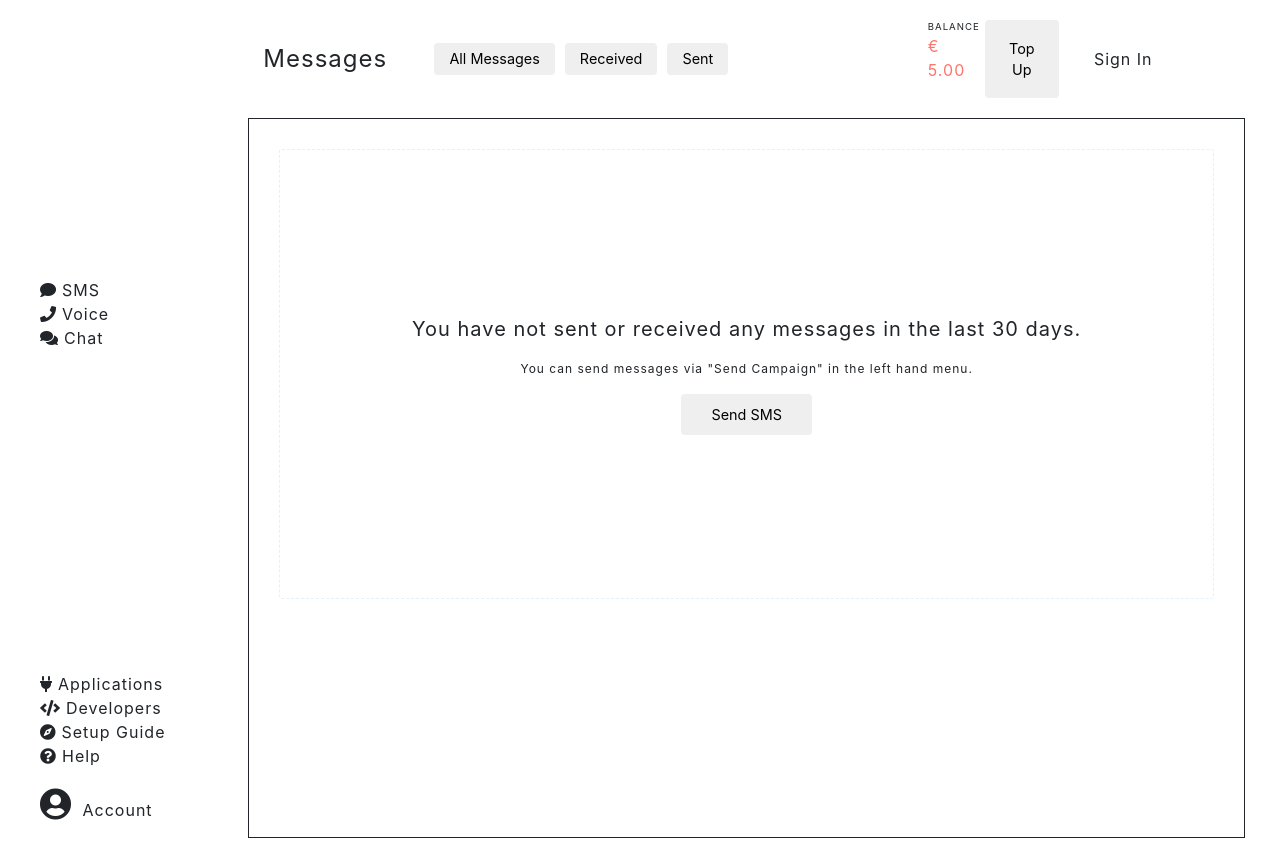
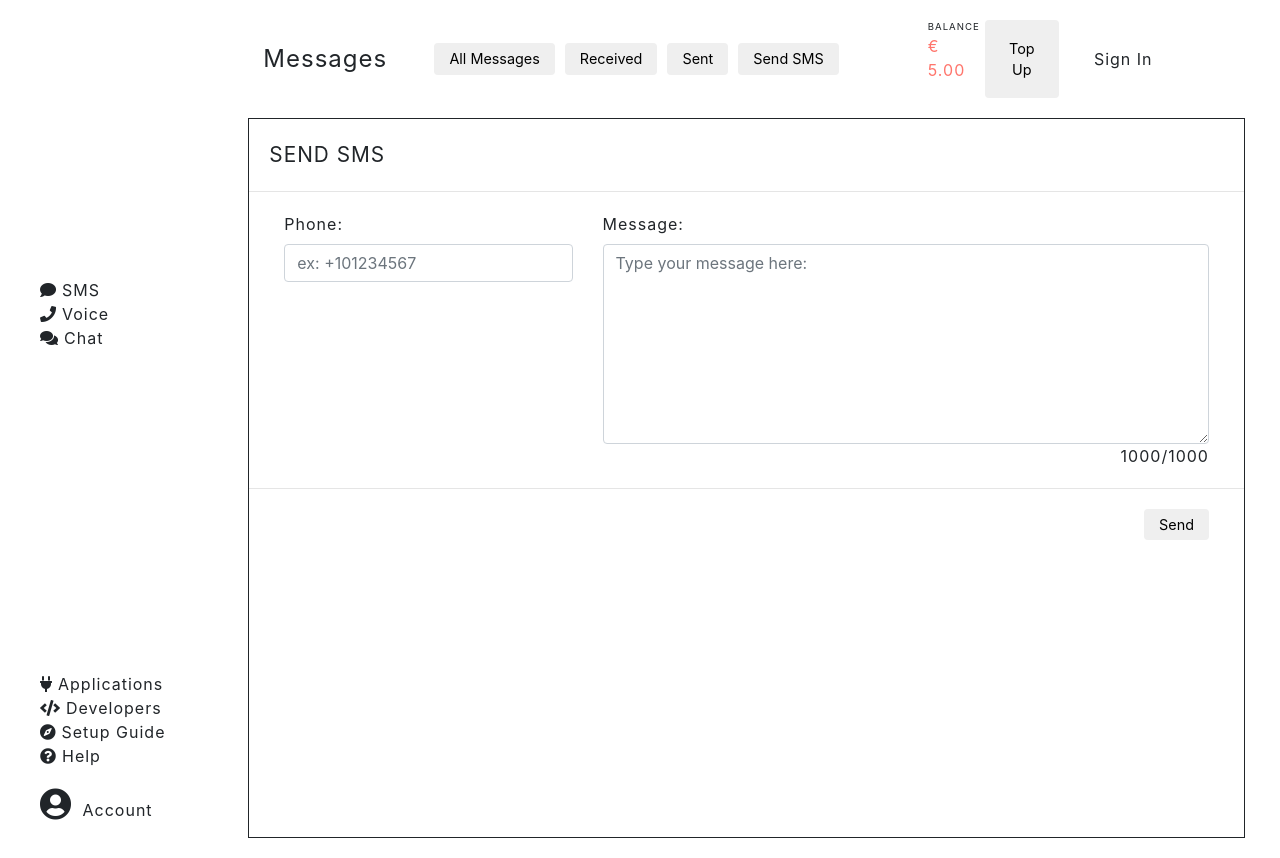
Before and after one commit to pablospaniard/MessageApp, a React (Create React App) app: page /send-sms in a window 1280 px wide. Built offline with nearby package versions, Linux system fonts and the light colour scheme.

Commit message:
send page, routing

```diff
--- a/src/components/App/App.js
+++ b/src/components/App/App.js
@@ -9,6 +9,7 @@ const StyledDiv = styled.div`
   letter-spacing: 1px;
   font-size: 16px;
   min-height: 100vh;
+  color: ${props => props.theme.primaryTextBtn};
 `
 
 const App = () => (
--- a/src/components/Header/Header.js
+++ b/src/components/Header/Header.js
@@ -41,6 +41,9 @@ const Header = props => (
       <NavItem to={'/sent'}>
         <Button text={'sent'} primary />
       </NavItem>
+      <NavItem to={'/send-sms'}>
+        <Button text={'send SMS'} primary />
+      </NavItem>
     </div>
     <StyledTopUP className="col-sm-2">
       <div>
--- a/src/components/Main/Main.js
+++ b/src/components/Main/Main.js
@@ -1,8 +1,8 @@
 import React from 'react'
 import styled from 'styled-components'
-import { Switch, Route } from 'react-router-dom'
+import { Switch, Route, Redirect } from 'react-router-dom'
 
-import { All, Received, Sent } from '../Messages'
+import { All, Received, Sent, Send } from '../Messages'
 
 const StyledOutter = styled.div`
   background-color: ${props => props.theme.mainBgd};
@@ -11,16 +11,16 @@ const StyledOutter = styled.div`
   border: 1px solid ${props => props.theme.borderMain};
 `
 
-const Main = props => {
-  return (
-    <StyledOutter>
-      <Switch>
-        <Route exact to="/" component={All} />
-        <Route to="/received" component={Received} />
-        <Route to="/sent" component={Sent} />
-      </Switch>
-    </StyledOutter>
-  )
-}
+const Main = () => (
+  <StyledOutter>
+    <Switch>
+      <Route exact path="/" component={All} />
+      <Route path="/received" component={Received} />
+      <Route path="/sent" component={Sent} />
+      <Route path="/send-sms" component={Send} />
+      <Redirect from="*" to="/" />
+    </Switch>
+  </StyledOutter>
+)
 
 export default Main
--- a/src/components/Messages/All/All.js
+++ b/src/components/Messages/All/All.js
@@ -1,26 +1,9 @@
-import React, { Component } from 'react'
+import React from 'react'
 
-import { Button, InnerDiv } from '../../UI'
+import { NoMessages } from '../../Messages'
 
-class All extends Component {
-  render() {
-    return (
-      <InnerDiv>
-        <p style={{ fontSize: '1.25rem' }}>
-          You have not sent or received any messages in the last 30 days.
-        </p>
-        <p style={{ fontSize: '0.75rem' }}>
-          You can send messages via "Send Campaign" in the left hand menu.
-        </p>
-        <Button
-          text={'send SMS'}
-          actionBtn
-          width={'fit-content'}
-          padding={'10px 30px'}
-        />
-      </InnerDiv>
-    )
-  }
+const All = props => {
+  return <NoMessages />
 }
 
 export default All
--- /dev/null
+++ b/src/components/Messages/NoMessages/NoMessages.js
@@ -0,0 +1,26 @@
+import React, { Component } from 'react'
+
+import { Button, InnerDiv } from '../../UI'
+
+class NoMessages extends Component {
+  render() {
+    return (
+      <InnerDiv>
+        <p style={{ fontSize: '1.25rem' }}>
+          You have not sent or received any messages.
+        </p>
+        <p style={{ fontSize: '0.75rem' }}>
+          You can send messages via "Send Campaign" in the left hand menu.
+        </p>
+        <Button
+          text={'send SMS'}
+          actionBtn
+          width={'fit-content'}
+          padding={'10px 30px'}
+        />
+      </InnerDiv>
+    )
+  }
+}
+
+export default NoMessages
--- a/src/components/Messages/Received/Received.js
+++ b/src/components/Messages/Received/Received.js
@@ -1,25 +1,10 @@
 import React, { Component } from 'react'
 
-import { Button, InnerDiv } from '../../UI'
+import { NoMessages } from '../../Messages'
 
 class Received extends Component {
   render() {
-    return (
-      <InnerDiv>
-        <p style={{ fontSize: '1.25rem' }}>
-          You have not sent or received any messages in the last 30 days.
-        </p>
-        <p style={{ fontSize: '0.75rem' }}>
-          You can send messages via "Send Campaign" in the left hand menu.
-        </p>
-        <Button
-          text={'send SMS'}
-          actionBtn
-          width={'fit-content'}
-          padding={'10px 30px'}
-        />
-      </InnerDiv>
-    )
+    return <NoMessages />
   }
 }
 
--- /dev/null
+++ b/src/components/Messages/Send/Send.js
@@ -0,0 +1,90 @@
+import React, { Component, Fragment } from 'react'
+import { Form, FormGroup, Label, Input } from 'reactstrap'
+import styled from 'styled-components'
+
+import { Button } from '../../UI'
+
+const StyledText = styled.p`
+  text-transform: uppercase;
+  margin: 20px;
+  font-size: 1.3rem;
+  color: ${props => props.theme.greyText};
+`
+
+const StyledButtonRow = styled.div`
+  display: flex;
+  justify-content: flex-end;
+  padding-right: 45px;
+  margin-top: 20px;
+`
+const StyledHr = styled.hr`
+  margin: 0;
+`
+
+class Send extends Component {
+  state = {
+    charsLeft: 1000
+  }
+
+  handleChangeText = e => {
+    const input = e.target.value
+    console.log(input)
+    this.setState({
+      charsLeft: 1000 - input.length
+    })
+  }
+
+  render() {
+    return (
+      <Fragment>
+        <div className="row">
+          <StyledText className="col-sm-12">Send SMS</StyledText>
+        </div>
+        <StyledHr />
+        <Form>
+          <div className="row" style={{ margin: '20px' }}>
+            <div className="col-sm-4">
+              <FormGroup>
+                <Label for="phoneNumber">Phone:</Label>
+                <Input
+                  type="text"
+                  name="phone"
+                  id="phoneNumber"
+                  placeholder="ex: +101234567"
+                />
+              </FormGroup>
+            </div>
+            <div className="col-sm-8">
+              <FormGroup>
+                <Label for="message">Message:</Label>
+                <Input
+                  type="textarea"
+                  name="text"
+                  id="message"
+                  placeholder="Type your message here:"
+                  maxLength="1000"
+                  style={{ minHeight: '200px' }}
+                  onChange={this.handleChangeText}
+                />
+                <span style={{ float: 'right' }}>
+                  {this.state.charsLeft}
+                  /1000
+                </span>
+              </FormGroup>
+            </div>
+          </div>
+          <StyledHr />
+          <div className="row">
+            <StyledButtonRow className="col-sm-12">
+              <Button text="send" actionBtn>
+                Submit
+              </Button>
+            </StyledButtonRow>
+          </div>
+        </Form>
+      </Fragment>
+    )
+  }
+}
+
+export default Send
--- a/src/components/Messages/Sent/Sent.js
+++ b/src/components/Messages/Sent/Sent.js
@@ -1,25 +1,10 @@
 import React, { Component } from 'react'
 
-import { Button, InnerDiv } from '../../UI'
+import { NoMessages } from '../../Messages'
 
 class Sent extends Component {
   render() {
-    return (
-      <InnerDiv>
-        <p style={{ fontSize: '1.25rem' }}>
-          You have not sent or received any messages in the last 30 days.
-        </p>
-        <p style={{ fontSize: '0.75rem' }}>
-          You can send messages via "Send Campaign" in the left hand menu.
-        </p>
-        <Button
-          text={'send SMS'}
-          actionBtn
-          width={'fit-content'}
-          padding={'10px 30px'}
-        />
-      </InnerDiv>
-    )
+    return <NoMessages />
   }
 }
 
--- a/src/components/Messages/index.js
+++ b/src/components/Messages/index.js
@@ -1,5 +1,7 @@
 import All from './All/All'
 import Received from './Received/Received'
 import Sent from './Sent/Sent'
+import Send from './Send/Send'
+import NoMessages from './NoMessages/NoMessages'
 
-export { All, Received, Sent }
+export { All, Received, Sent, NoMessages, Send }
```
Also changed, not shown: package.json (line endings or trailing spaces).
